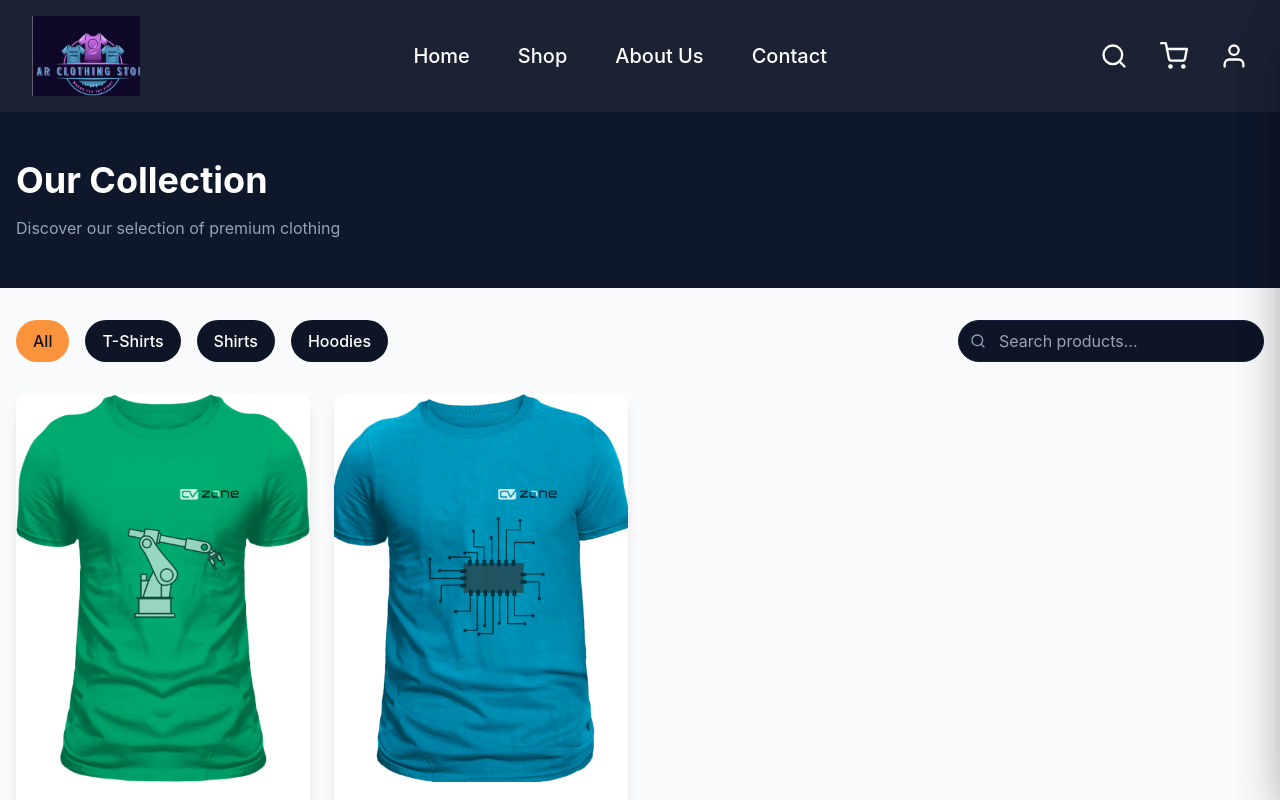
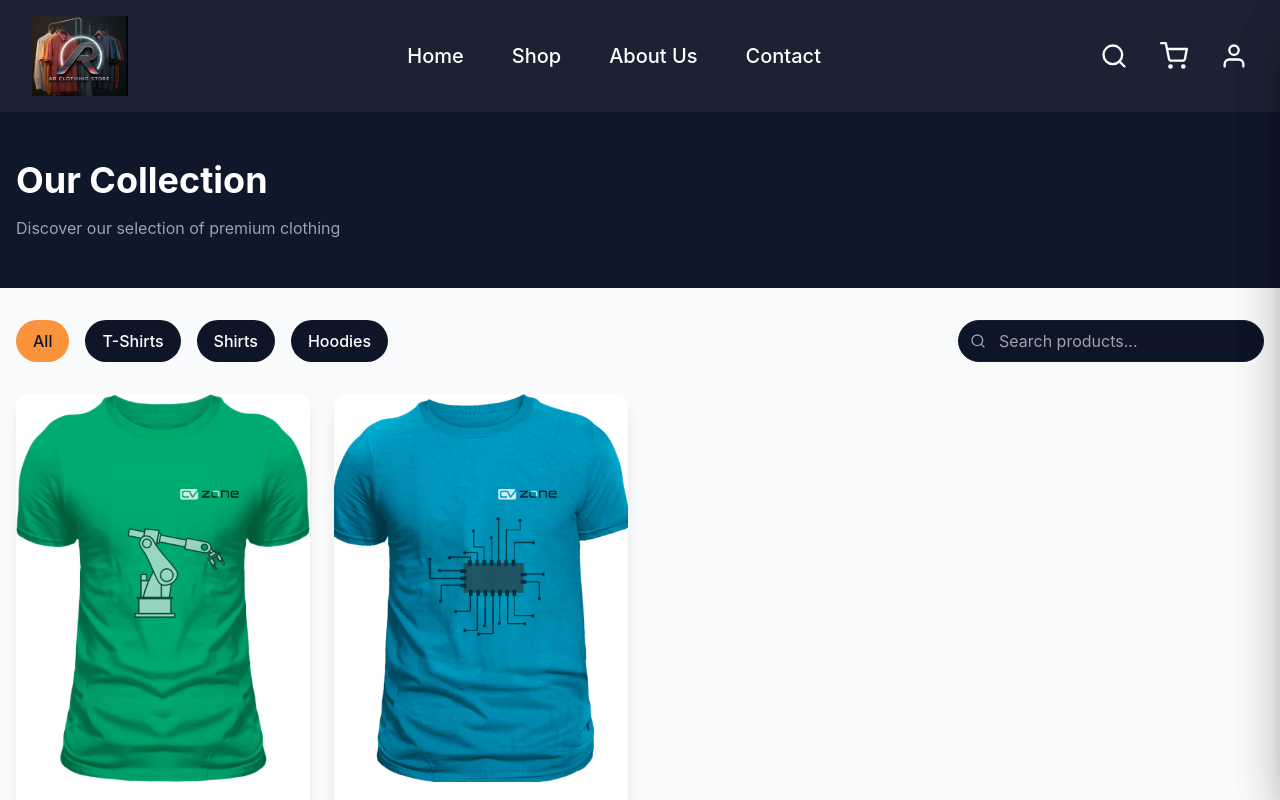
Before and after one commit to Abdulrehman-iq/AR-Clothing-Store, a React (Vite) app: page /shop in a window 1280 px wide. Built offline with nearby package versions, Linux system fonts and the light colour scheme.

Commit message:
change logo and footer

```diff
--- a/src/components/Footer/Footer.jsx
+++ b/src/components/Footer/Footer.jsx
@@ -9,9 +9,9 @@ const Footer = () => {
         <div className="grid grid-cols-1 md:grid-cols-4 gap-8">
           {/* Brand Section */}
           <div className="space-y-4">
-            <img src="/src/assets/fyplogo.jpeg" alt="Logo" className="h-12 w-auto" />
+            <img src="/src/assets/fyplogo.png" alt="Logo" className="h-20 w-auto" />
             <p className="text-content-light">
-              Your premier destination for fashion and style.
+              Your premier destination where you try-on first.
             </p>
           </div>
 
--- a/src/components/Navbar/Navbar.jsx
+++ b/src/components/Navbar/Navbar.jsx
@@ -31,7 +31,7 @@ const Navbar = () => {
             <Link to="/">
               <img
                 className="h-20 w-auto transition-transform duration-300 hover:scale-105"
-                src="/src/assets/fyplogo.jpeg"
+                src="/src/assets/fyplogo.png"
                 alt="Store Logo"
               />
             </Link>
```
Also changed, not shown: src/assets/fyplogo.png (added).
